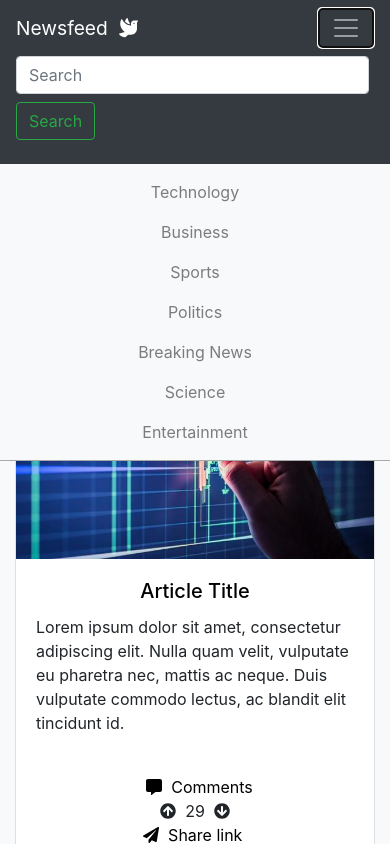
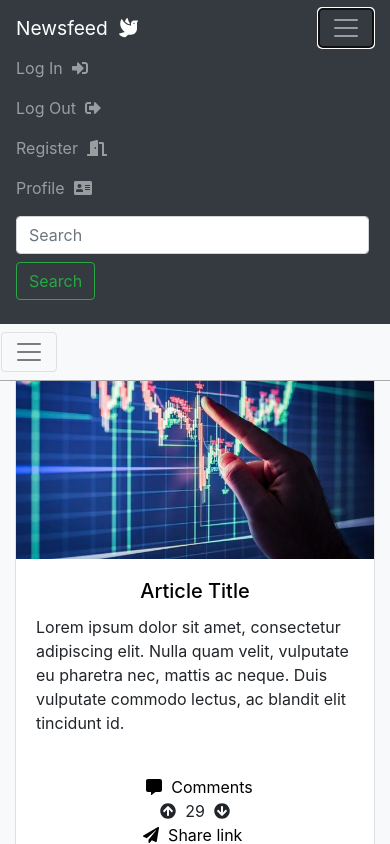
Before and after one commit to vikasham/newsfeed, a React (Create React App) app: page / in a window 390 px wide. Both pictures are taken after a click on the button 346 px from the left and 28 px from the top of the page. Shown: the top 844 px of the page. Built offline with nearby package versions, Linux system fonts and the light colour scheme.

Commit message:
making navbar mobile device friendly

```diff
--- a/src/components/TitleNav.js
+++ b/src/components/TitleNav.js
@@ -18,7 +18,7 @@ class TitleNav extends Component{
               <button class="navbar-toggler" type="button" data-toggle="collapse" data-target="#navbarSupportedContent" aria-controls="navbarSupportedContent" aria-expanded="false" aria-label="Toggle navigation">
                 <span class="navbar-toggler-icon"></span>
               </button>
-              <div class="collapse navbar-collapse" id="navbarText">
+              <div class="collapse navbar-collapse" id="navbarSupportedContent">
                 <ul class="navbar-nav mr-auto">
                   <li class="nav-item">
                     <a class="nav-link" data-toggle="modal" data-target="#myModal1">Log In &nbsp;
--- a/src/components/TopicNav.js
+++ b/src/components/TopicNav.js
@@ -9,6 +9,10 @@ class TopicNav extends Component{
     return(
       <div class="row">
         <nav class="navbar navbar-expand-sm bg-light navbar-light w-100" id="topics" >
+            <button class="navbar-toggler" type="button" data-toggle="collapse" data-target="#navbarSupportedContent2" aria-controls="navbarSupportedContent" aria-expanded="false" aria-label="Toggle navigation">
+              <span class="navbar-toggler-icon"></span>
+            </button>
+            <div class="collapse navbar-collapse" id="navbarSupportedContent2">
               <ul class="navbar-nav nav-fill w-100">
                 <li class="nav-item">
                       <div id="topic" class="nav-link">Technology
@@ -39,6 +43,7 @@ class TopicNav extends Component{
                       </div>
                     </li>
               </ul>
+            </div>
         </nav>
       </div>
     )
```
Lines whose indentation alone changed are shown as unchanged.
